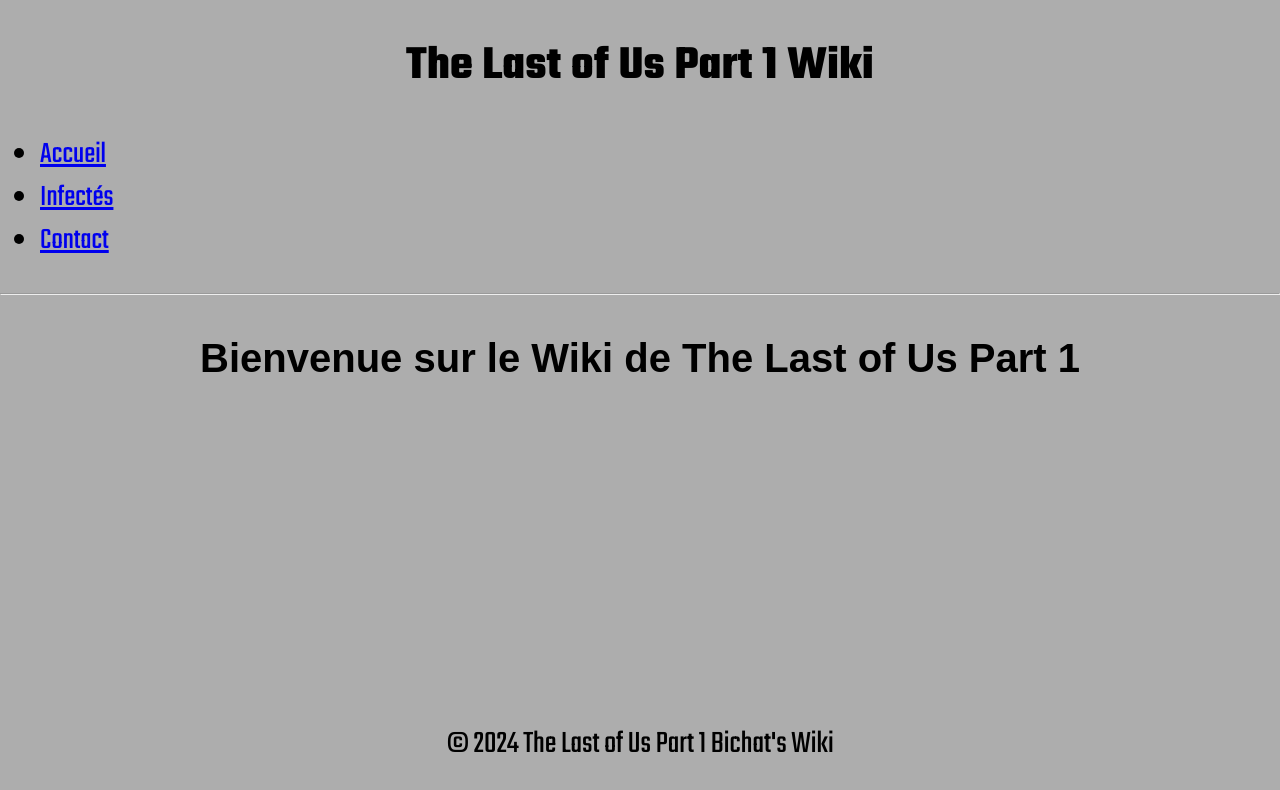
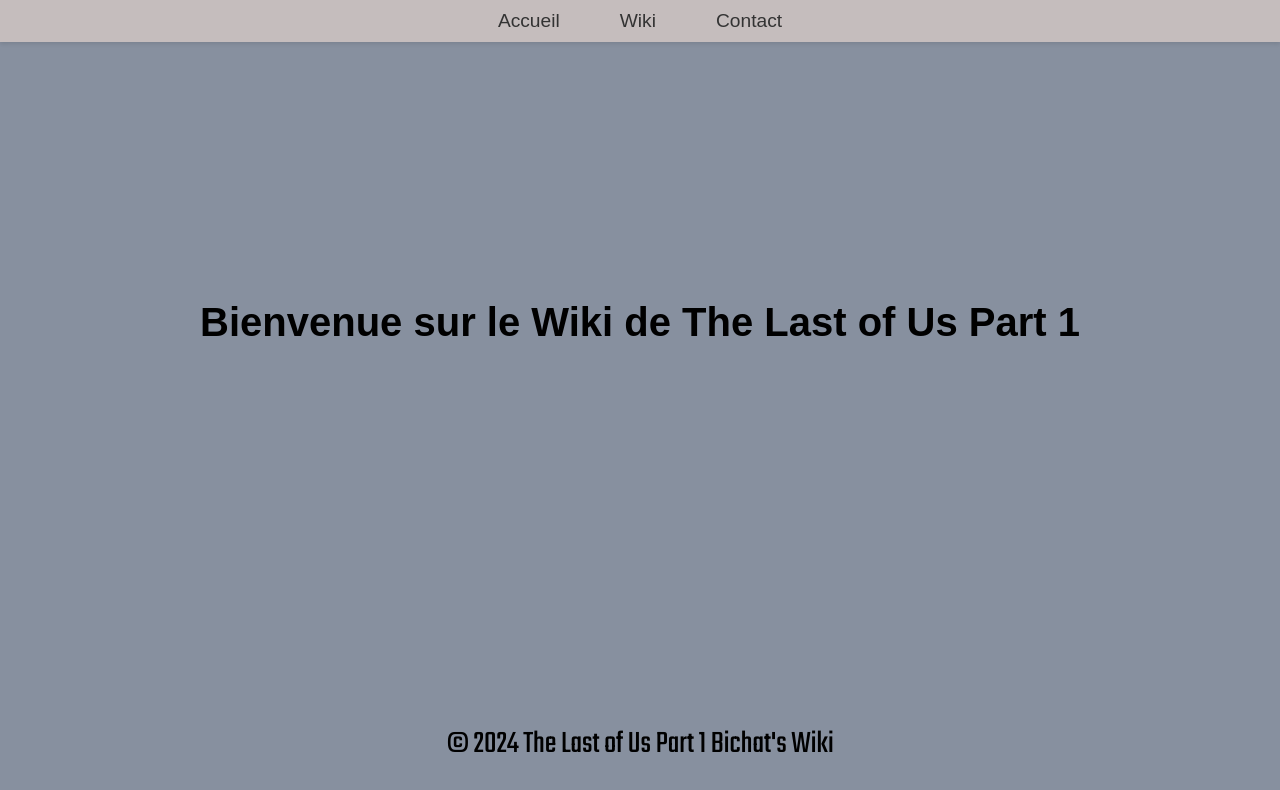
Before and after one commit to baptz12/tlou-wiki, a React (Vite) app in the folder Projet Web/my-react-app/: page /#/ in a window 1280 px wide. Shown: the top 790 px of the page. Built offline with nearby package versions, Linux system fonts and the light colour scheme.

Commit message:
Feat : add new card colosse and new menu

```diff
--- a/Projet Web/my-react-app/src/Header.jsx
+++ b/Projet Web/my-react-app/src/Header.jsx
@@ -1,19 +1,27 @@
 import React from 'react';
 import { Link } from 'react-router-dom';
 
+
 function Header() {
   return (
-    <header>
-      <h1 className="header_title">The Last of Us Part 1 Wiki</h1>
-      <nav>
-        <ul className="pages_list">
-          <li><Link to="/">Accueil</Link></li>
-          <li><Link to="/ennemis">Infectés</Link></li>
-          <li><Link to="/contact">Contact</Link></li>
-        </ul>
-      </nav>
-      <hr />
-    </header>
+      <header className="header">
+          <nav className="nav">
+              <ul className="nav-list">
+                  <li className="nav-item">
+                      <Link to="/">Accueil</Link>
+                  </li>
+                  <li className="nav-item dropdown">
+                      <span>Wiki</span>
+                      <ul className="dropdown-menu">
+                          <li><Link to="/ennemis">Les ennemis</Link></li>
+                      </ul>
+                  </li>
+                  <li className="nav-item">
+                      <Link to="/contact">Contact</Link>
+                  </li>
+              </ul>
+          </nav>
+      </header>
   );
 }
 
--- a/Projet Web/my-react-app/src/app.css
+++ b/Projet Web/my-react-app/src/app.css
@@ -1,5 +1,5 @@
 body {
-    background-color: hsl(0, 0%, 68%);
+    background-color: rgb(135,144,159);
     margin: 0;
     padding: 0;
     font-family: Arial, sans-serif;
--- a/Projet Web/my-react-app/src/contact/Contact.jsx
+++ b/Projet Web/my-react-app/src/contact/Contact.jsx
@@ -1,11 +1,13 @@
 
-function Contact(){
+function Contact() {
   return (
+      <div className="contact-container">
           <ul className="contact_infos">
               <li>Bichat</li>
               <li>Etudiant à Epitech</li>
               <li>Discord : bichat</li>
           </ul>
+      </div>
   );
 }
 
--- a/Projet Web/my-react-app/src/enemis/Enemies.jsx
+++ b/Projet Web/my-react-app/src/enemis/Enemies.jsx
@@ -1,6 +1,7 @@
 import runnersPic from '../assets/runners2.jpg';
 import stalkersPic from '../assets/stalkers2.jpg';
 import clickersPic from '../assets/clickers2.jpg';
+import colossePic from '../assets/colosse.jpg';
 import Card from '../Card.jsx';
 
 function Ennemis() {
@@ -21,6 +22,11 @@
           title="Les claqueurs"
           text="Les claqueurs constituent le troisième stade de l'infection, ils ont subi une exposition prolongée au champignon et possèdent une force largement supérieure à celle des humains."
         />
+        <Card
+          image={colossePic}
+          title="Les colosses"
+          text="Les Colosses sont la quatrième et l'une des plus dangereuses étapes de l'infection, car elle est celle qui prend le plus de temps à se développer (environ une décennie)."
+        />
       </div>
     );
   }
--- a/Projet Web/my-react-app/src/home/Home.jsx
+++ b/Projet Web/my-react-app/src/home/Home.jsx
@@ -1,6 +1,10 @@
 
 function Accueil() {
-    return <h2 className="home_text">Bienvenue sur le Wiki de The Last of Us Part 1</h2>;
+    return (
+    <div className="home-container">
+      <h2 className="home_text">Bienvenue sur le Wiki de The Last of Us Part 1</h2>
+     </div>
+    );
   }
 
 export default Accueil;
--- a/Projet Web/my-react-app/src/index.css
+++ b/Projet Web/my-react-app/src/index.css
@@ -4,7 +4,7 @@
   align-items: center;
   flex-wrap: wrap;
   gap: 20px;
-  padding: 20px;
+  padding: 200px;
 }
 
 .app-container {
@@ -27,7 +27,7 @@
 
 .card{
   border: 1px solid hsl(0, 0%, 80%);
-  background-color: hsl(0, 0%, 80%);
+  background-color: rgb(193,200,210);
   border-radius: 10px;
   box-shadow: 5px 5px 5px hsl(0, 0%, 0%, 0.1);
   padding: 20px;
@@ -64,11 +64,100 @@
   font-family: "Teko", sans-serif;
 }
 
-.contact_infos{
-  font-size: 190%;
+.contact-container {
+  display: flex;
+  justify-content: flex-start;
+  align-items: center;
+  min-height: 80vh;
+  padding-left: 60px;
 }
 
-.home_text{
+.contact_infos {
+  font-size: 350%;
+  margin: 0;
+  padding: 0;
+}
+
+.home-container {
+  display: flex;
+  justify-content: center; /* Centre horizontalement */
+  align-items: center; /* Centre verticalement */
+  text-align: center;
+  min-height: 70vh; /* Prend toute la hauteur disponible */
+}
+
+.home_text {
   font-size: 250%;
   text-align: center;
 }
+
+.header {
+  width: 100%;
+  background-color: #c5bdbd;
+  padding: 10px 0;
+  box-shadow: 0 2px 4px rgba(0,0,0,0.1);
+}
+
+.nav {
+  display: flex;
+  justify-content: center;
+}
+
+.nav-list {
+  display: flex;
+  list-style: none;
+  padding: 0;
+  margin: 0;
+  gap: 20px;
+}
+
+.nav-item {
+  position: relative;
+}
+
+.nav-item a, .nav-item span {
+  text-decoration: none;
+  font-size: 1.2em;
+  color: #333;
+  padding: 10px 20px;
+  transition: background-color 0.3s, color 0.3s;
+  cursor: pointer;
+}
+
+.nav-item a:hover, .nav-item span:hover {
+  background-color: #333;
+  color: #fff;
+  border-radius: 5px;
+}
+
+.dropdown-menu {
+  display: none;
+  position: absolute;
+  top: 100%;
+  left: 0;
+  background-color: #f8f8f8;
+  box-shadow: 0 2px 4px rgba(0,0,0,0.1);
+  list-style: none;
+  padding: 0;
+  margin: 0;
+  width: 200px;
+  z-index: 1000;
+}
+
+.dropdown-menu li {
+  padding: 10px;
+}
+
+.dropdown-menu li a {
+  padding: 10px;
+  display: block;
+}
+
+.dropdown-menu li a:hover {
+  background-color: #333;
+  color: #fff;
+}
+
+.nav-item:hover .dropdown-menu {
+  display: block;
+}
```
Also changed, not shown: Projet Web/my-react-app/src/assets/colosse.jpg (added). Lines whose indentation alone changed are shown as unchanged.
